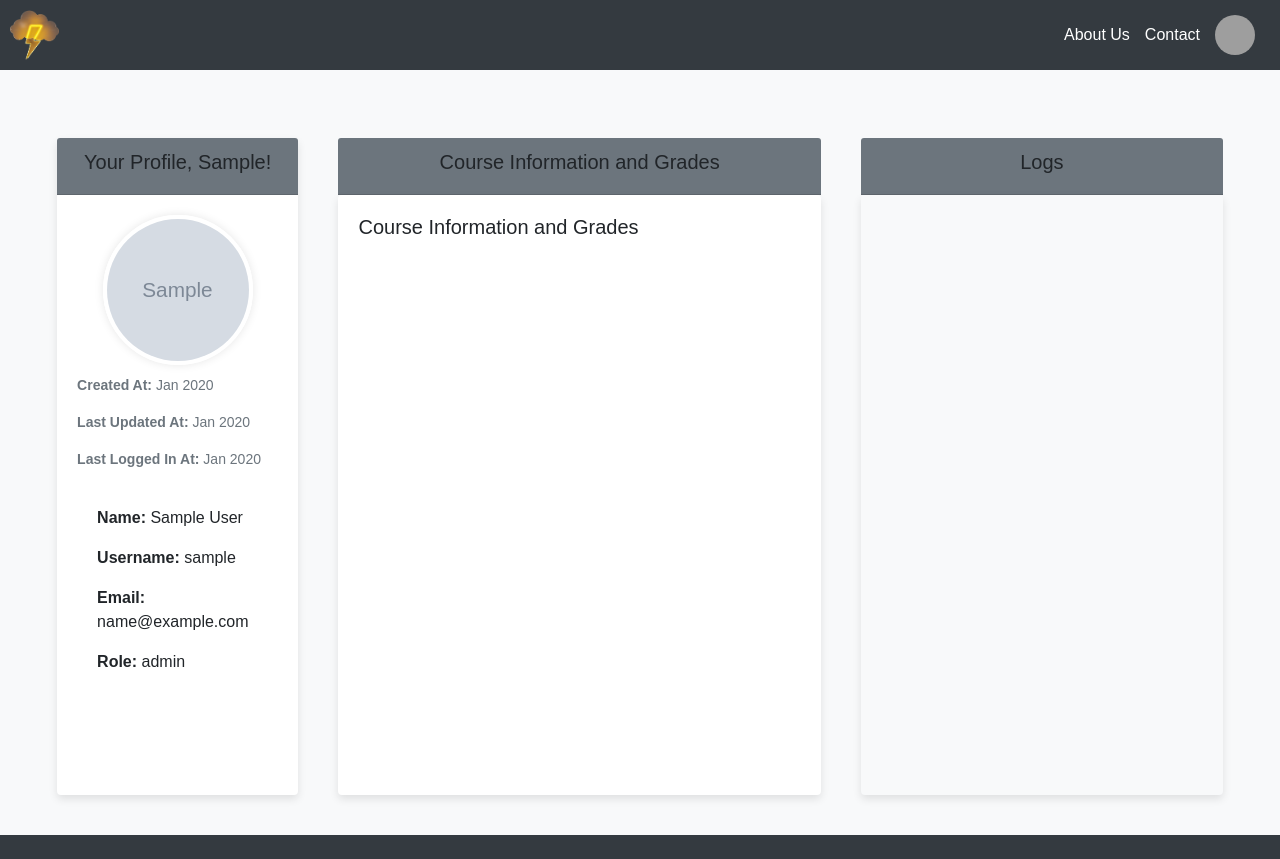
After one commit to dionosmanii/LMS, a PHP site: page /view/user/dashboard.php in a window 1280 px wide; the page is wider, and only the part inside the window is pictured. The commit adds this page. Shown: the top 859 px of that part. Run offline with PHP 8.4, Linux system fonts and the light colour scheme; the visitor is signed in with stand-in values (Sample User, id 1); tables that the repository leaves empty or names only in its code hold one stand-in row (values such as "Sample post"); grey boxes marked "Sample" are stand-in pictures; grey boxes are pictures that could not be loaded.

Commit message:
dashboard for user information

```diff
--- a/public/css/style.css
+++ b/public/css/style.css
@@ -68,3 +68,88 @@ header a {
     padding: 20px;
     border-radius: 10px;
 }
+
+/* Dashboard */
+
+
+.dashboard-container {
+    max-width: 95%;
+    margin: auto;
+    padding: 20px;
+}
+
+.dashboard-profile-card {
+    box-shadow: 0 4px 8px rgba(0, 0, 0, 0.1);
+    border: none;
+    margin-bottom: 20px;
+    min-height:600px;
+}
+.dashboard-profile-body{
+    min-height:600px;
+}
+.dashboard-profile-image {
+    width: 150px;
+    height: 150px;
+    border-radius: 50%;
+    object-fit: cover;
+    border: 4px solid #fff;
+    box-shadow: 0 0 10px rgba(0, 0, 0, 0.1);
+}
+.dashboard-profile-col{
+    width:20%;
+    margin-left:auto;
+    margin-right:auto;
+}
+.dashboard-user-info {
+    padding: 20px;
+}
+
+.dashboard-date-info {
+    margin-top: 10px;
+    font-size: 14px;
+}
+
+.dashboard-course-info {
+    background-color: #fff;
+    box-shadow: 0 4px 8px rgba(0, 0, 0, 0.1);
+    border: none;
+    height: 600px;
+    overflow-y: auto;
+    padding: 20px;
+}
+.dashboard-info-col{
+    width:40%;
+    margin-left:auto;
+    margin-right:auto;
+}
+.dashboard-logs-info {
+    background-color: #f8f9fa;
+    box-shadow: 0 4px 8px rgba(0, 0, 0, 0.1);
+    border: none;
+    height: 600px;
+    padding: 20px;
+}
+.dashboard-logs-col{
+    width:30%;
+    margin-left:auto;
+    margin-right:auto;
+}
+@media (max-width: 992px) {
+    .dashboard-logs-col {
+        width: 95%;
+    }
+    .dashboard-info-col {
+        width: 55%;
+    }
+    .dashboard-profile-col {
+        width: 35%;
+    }
+}
+
+@media (max-width: 870px) {
+    .dashboard-logs-col,
+    .dashboard-info-col,
+    .dashboard-profile-col {
+        width: 95%;
+    }
+}
--- a/repository/CourseRepository.php
+++ b/repository/CourseRepository.php
@@ -1,6 +1,6 @@
 <?php
-require_once '../config/config.php'; // Make sure to include your database configuration
-require_once '../model/Course.php';
+require_once __DIR__ . '/../config/config.php'; // Make sure to include your database configuration
+require_once __DIR__ . '/../model/Course.php';
 
 class CourseRepository
 {
--- a/repository/UserRepository.php
+++ b/repository/UserRepository.php
@@ -1,7 +1,7 @@
 <?php
 
-require_once '../config/config.php';
-require_once '../model/User.php';
+require_once __DIR__ . '/../config/config.php';
+require_once __DIR__ . '/../model/User.php';
 
 class UserRepository
 {
@@ -110,28 +110,15 @@ class UserRepository
     public function getUserById($userId)
     {
         try {
-        // Fetch user data by user_id
-        $query = "SELECT * FROM users WHERE user_id = ?";
+            // Specify columns excluding the password
+            $query = "SELECT user_id, username, email, first_name, last_name, role, profile_image_url, created_at, last_updated_at, last_logged_in_at FROM users WHERE user_id = ?";
             $stmt = $this->conn->prepare($query);
             $stmt->bindParam(1, $userId);
             $stmt->execute();
             $userData = $stmt->fetch(PDO::FETCH_ASSOC);
 
-        // If user data is found, create and return a User object
-        if ($userData) {
-            $user = new User(
-                $userData['first_name'],
-                $userData['last_name'],
-                $userData['username'],
-                $userData['email'],
-                ""
-            );
-
-
-            return $user;
-        }
-
-        return false;
+            // If user data is found, return it
+            return $userData ? $userData : false;
         } catch (PDOException $e) {
             // Handle database errors
             // Log or echo $e->getMessage() for debugging
--- a/view/course/courses.php
+++ b/view/course/courses.php
@@ -14,8 +14,8 @@
 
 <body>
     <?php
-        include_once '../repository/CourseRepository.php';
-        include_once '../repository/UserRepository.php';
+        include_once '../../repository/CourseRepository.php';
+        include_once '../../repository/UserRepository.php';
 		$courseRepository = new CourseRepository();
 	    $courses = $courseRepository->getAllCourses();
         $userRepository = new UserRepository();
@@ -48,7 +48,7 @@
                                 <div class="card-body">
                                     <h5 class="card-title"><?php echo $course->getTitle(); ?></h5>
                                     <p class="card-text"><?php echo $course->getDescription(); ?></p>
-                                    <p class="card-text"><small class="text-muted">Instructor: <?php echo $instructor->getFirstName() . " " . $instructor->getLastName(); ?></small></p>
+                                    <p class="card-text"><small class="text-muted">Instructor: <?php echo $instructor['first_name'] . " " . $instructor['last_name']; ?></small></p>
                                     <!-- Add more details or buttons as needed -->
                                 </div>
                             </div>
--- a/view/layout/header.php
+++ b/view/layout/header.php
@@ -7,8 +7,9 @@
             <a href="#">Contact</a>
 
             <?php
-            session_start();
-
+            if (session_status() == PHP_SESSION_NONE) {
+                session_start();
+            }
             if (isset($_SESSION['user_id'])) {
                 // User is logged in, display clickable image with dropdown
                 echo '<div class="dropdown">';
@@ -16,8 +17,8 @@
                 echo '<img src="../../public/uploads/profile/' . $_SESSION['pfp'] . '" height="40" width="40" style="border-radius:50%;">';
                 echo '</a>';
                 echo '<div class="dropdown-menu dropdown-menu-right" aria-labelledby="profileDropdown" style="margin-top:20px; background-color:#343a40;">';
-                echo '<a class="dropdown-item text-light" href="#">Profile</a>';
-                echo '<a class="dropdown-item text-light" href="#">Courses</a>';
+                echo '<a class="dropdown-item text-light" href="../user/dashboard.php">Profile</a>';
+                echo '<a class="dropdown-item text-light" href="../course/courses.php">Courses</a>';
                 echo '<a class="dropdown-item text-light" href="#">Lessons</a>';
                 echo '<a class="dropdown-item text-light" href="#">Calendar</a>';
                 echo '<a class="dropdown-item text-light" href="../auth/logout.php">Log Out</a>';
--- /dev/null
+++ b/view/user/dashboard.php
@@ -0,0 +1,110 @@
+<?php
+// Assume user information is available in the session
+session_start();
+
+// Redirect to login if the user is not logged in
+if (!isset($_SESSION['user_id'])) {
+    header("Location: ../auth/login.php");
+    exit();
+}
+
+// Include necessary files and configurations
+require_once '../../repository/UserRepository.php';
+
+// Instantiate UserRepository
+$userRepository = new UserRepository();
+
+// Fetch user data using the user ID from the session
+$user = $userRepository->getUserById($_SESSION['user_id']);
+
+// Check if user data is available
+if ($user) {
+    // HTML and PHP code for the profile page
+    ?>
+
+<!DOCTYPE html>
+<html lang="en">
+
+<head>
+    <meta charset="UTF-8">
+    <meta name="viewport" content="width=device-width, initial-scale=1, shrink-to-fit=no">
+    <title>User Profile</title>
+    <link rel="stylesheet" href="https://stackpath.bootstrapcdn.com/bootstrap/4.3.1/css/bootstrap.min.css">
+    <link rel="stylesheet" href="../../public/css/style.css">
+    <style>
+        body {
+            background-color: #f8f9fa;
+        }
+
+
+    </style>
+</head>
+
+<body>
+
+    <!-- Header -->
+    <?php include '../Layout/header.php'; ?>
+
+    <div class="container dashboard-container mt-5">
+        <div class="row">
+            <div class="dashboard-profile-col">
+                <div class="dashboard-profile-card card">
+                    <div class="bg-secondary card-header text-center">
+                        <h5>Your Profile, <?php echo $user['first_name']; ?>!</h5>
+                    </div>
+                    <div class="card-body dashboard-profile-body">
+                        <div class="text-center">
+                            <img src="<?php echo '../../public/uploads/profile/' . $user['profile_image_url']; ?>" alt="Profile Image" class="dashboard-profile-image">
+                        </div>
+                        <div class="dashboard-date-info text-muted">
+                            <p><strong>Created At:</strong> <?php echo date('M Y', strtotime($user['created_at'])); ?></p>
+                            <p><strong>Last Updated At:</strong> <?php echo date('M Y', strtotime($user['last_updated_at'])); ?></p>
+                            <p><strong>Last Logged In At:</strong> <?php echo date('M Y', strtotime($user['last_logged_in_at'])); ?></p>
+                        </div>
+                        <div class="dashboard-user-info">
+                            <p><strong>Name:</strong> <?php echo $user['first_name'] . ' ' . $user['last_name']; ?></p>
+                            <p><strong>Username:</strong> <?php echo $user['username']; ?></p>
+                            <p><strong>Email:</strong> <?php echo $user['email']; ?></p>
+                            <p><strong>Role:</strong> <?php echo $user['role']; ?></p>
+                        </div>
+                    </div>
+                </div>
+            </div>
+            <div class="dashboard-info-col">
+                <div class="bg-secondary card-header text-center">
+                    <h5>Course Information and Grades</h5>
+                </div>
+                <div class="dashboard-course-info card">
+
+                    <h5>Course Information and Grades</h5>
+                    <!-- Add your course information and grade display logic here -->
+                </div>
+            </div>
+            <div class="dashboard-logs-col">
+                <div class="bg-secondary card-header text-center">
+                    <h5>Logs</h5>
+                </div>
+                <div class="dashboard-logs-info card">
+
+                    <!-- Add your logs display logic here -->
+                </div>
+            </div>
+        </div>
+    </div>
+
+    <!-- Bootstrap JS and dependencies -->
+    <script src="https://code.jquery.com/jquery-3.3.1.slim.min.js"></script>
+    <script src="https://cdnjs.cloudflare.com/ajax/libs/popper.js/1.14.7/umd/popper.min.js"></script>
+    <script src="https://stackpath.bootstrapcdn.com/bootstrap/4.3.1/js/bootstrap.min.js"></script>
+
+</body>
+
+</html>
+<?php include '../Layout/footer.php'; ?>
+
+<?php
+} else {
+    // Handle the case where user data is not available
+    echo "Error: User data not found.";
+}
+?>
```
Lines whose indentation alone changed are shown as unchanged.
